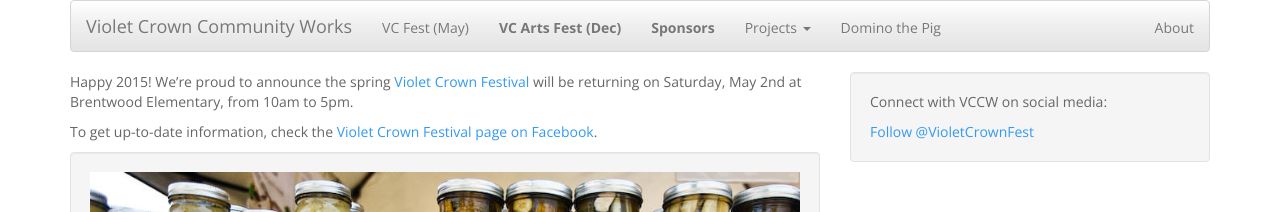
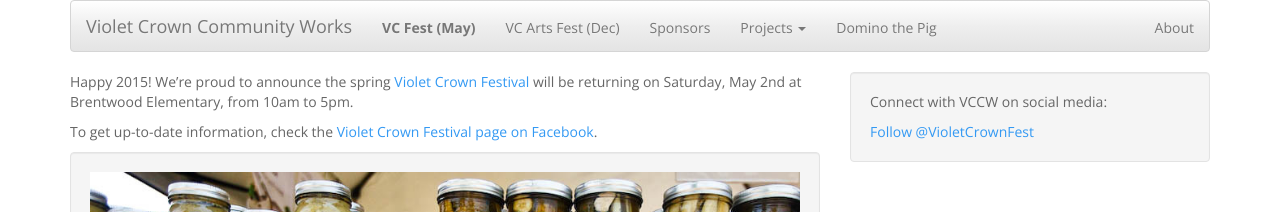
Before and after one commit to vccw/vccw.github.io, a Jekyll site: the page built from index.md, in a window 1280 px wide. Shown: the top 212 px of the page. Built offline with Jekyll 4.4.1, drawn with Linux system fonts in a browser that asks for light colours; comment, search, counter and statistics services are not loaded.

Commit message:
fix navbar once more

```diff
--- a/_includes/navbar.html
+++ b/_includes/navbar.html
@@ -10,9 +10,9 @@
                 </div>
                 <div class="collapse navbar-collapse navbar-vccw-collapse">
                   <ul class="nav navbar-nav">
-                        <li {% if page.url contains 'vcf.html' %}class='active'{% endif %}><a href="vcf.html">VC Fest (May)</a></li>
-                        <li {% if page.url contains 'artsfest.html' %}class='active'{% endif %}><a href="artsfest.html"><b>VC Arts Fest (Dec)</b></a></li>
-                        <li {% if page.url contains 'sponsors.html' %}class='active'{% endif %}><a href="sponsors.html"><b>Sponsors</b></a></li>
+                        <li {% if page.url contains 'vcf.html' %}class='active'{% endif %}><a href="vcf.html"><b>VC Fest (May)</b></a></li>
+                        <li {% if page.url contains 'artsfest.html' %}class='active'{% endif %}><a href="artsfest.html">VC Arts Fest (Dec)</a></li>
+                        <li {% if page.url contains 'sponsors.html' %}class='active'{% endif %}><a href="sponsors.html">Sponsors</a></li>
                         <li {% if page.url contains 'projects.html' %}class='active'{% endif %}class="dropdown">
                           <a href="projects.html" class="dropdown-toggle" data-toggle="dropdown">Projects <b class="caret"></b></a>
                           <ul class="dropdown-menu">
```
